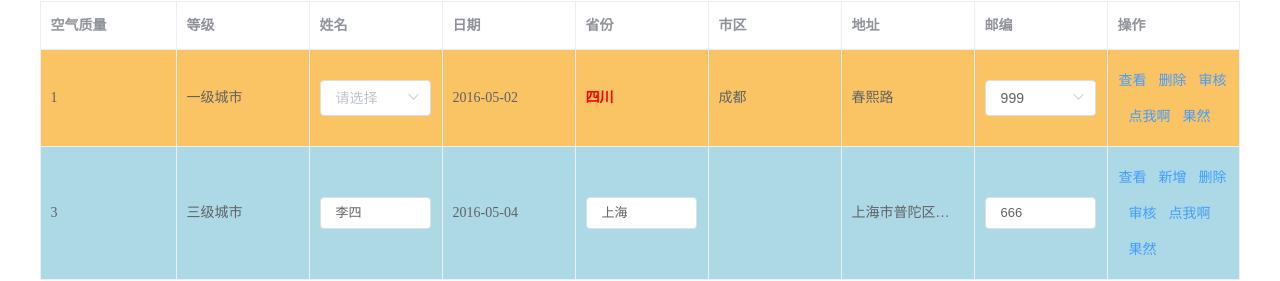
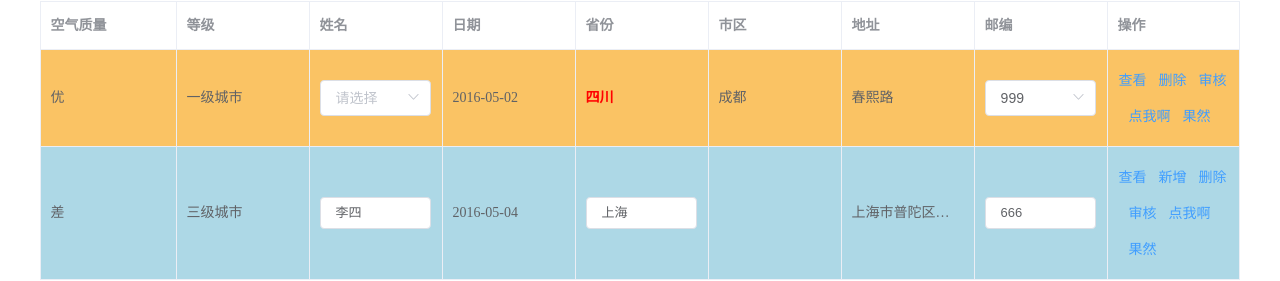
Before and after one commit to felixwu18/summary_his, a Vue app: page / in a window 1280 px wide. Shown: the part 384-665 px from the top of the page. Built offline with nearby package versions, Linux system fonts and the light colour scheme.

Commit message:
'table转换多个配置数据实现'

```diff
--- a/src/components/table/index.vue
+++ b/src/components/table/index.vue
@@ -154,18 +154,29 @@ export default {
   },
   methods: {
     // 配置转换
-    codeTransform(propVal, prop) { // prop表头字段
-        for (let i = 0; i < this.codeToLabel.length; i++) {
-          // debugger
-          if (this.codeToLabel[i][this.getProp(this.codeToLabel[i], "key")] === prop) { // 拿到对象数组对象的prop值 即 表头字段
-            return this.confugureFormatter(
-              this.codeToLabel[i][this.getProp(this.codeToLabel[i], "value")], // 配置对象数组
-              propVal // code
-            )
-          } else {
-            return propVal
-          }
+    codeTransform(propVal, prop) {
+      // 没有转换
+      if (!this.codeToLabel.length) {
+        return propVal;
+      }
+      // 返回不需要转换值
+      const temp = []
+      this.codeToLabel.forEach(ele => {
+        temp.push(ele[this.getProp(ele, "key")])
+      })
+      if(!temp.includes(prop)){return propVal}
+      // 转换, prop表头字段
+      for (let i = 0; i < this.codeToLabel.length; i++) {
+        if (
+          this.codeToLabel[i][this.getProp(this.codeToLabel[i], "key")] === prop
+        ) {
+          // 拿到对象数组对象的prop值 即 表头字段
+          return this.confugureFormatter(
+            this.codeToLabel[i][this.getProp(this.codeToLabel[i], "value")], // 配置对象数组
+            propVal // code
+          );
         }
+      }
     },
     // 获取动态属性, 不限制于一个对应关系的属性名及值
     getProp(obj, param) {
```
